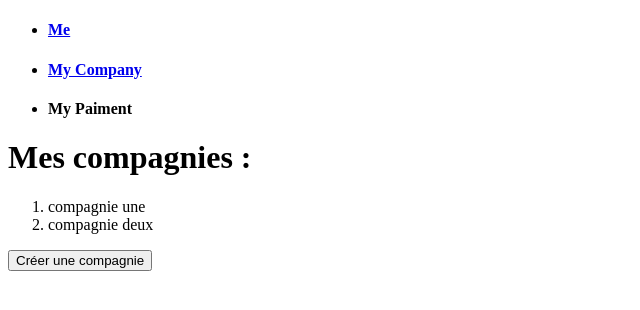
After one commit to monja119/Mahay-Fac, a Django app: page /company/ in a window 1280 px wide. The commit adds this page. Shown: the top 310 px of the page, without its empty margins (0-640 px from the left). Run offline with Django 4.2, Linux system fonts and the light colour scheme.

Commit message:
updating

```diff
--- a/app/templates/base.html
+++ b/app/templates/base.html
@@ -21,9 +21,10 @@
                 </li>
                 <li>
                     <h4>
-                        My Company
+                        <a href="{% url 'my_company' %}">
+                            My Company
+                        </a>
                     </h4>
-                </li>
                 <li>
                     <h4>
                         My Paiment
--- /dev/null
+++ b/app/templates/tab/my_company.html
@@ -0,0 +1,15 @@
+{% extends 'base.html' %}
+
+{% block title %} My company {% endblock %}
+
+{% block content %}
+<h1> Mes compagnies : </h1>
+<ol>
+    <li> compagnie une</li>
+    <li> compagnie deux</li>
+</ol>
+
+<a href="{% url 'create_company' %}">
+    <input type="button" value="Créer une compagnie">
+</a>
+{% endblock %}
--- a/app/views.py
+++ b/app/views.py
@@ -1,3 +1,4 @@
+import app.views
 from app.models import User
 from django.shortcuts import render, redirect
 from django.http import HttpResponse
@@ -149,3 +150,11 @@ def profile(request):
 
     except KeyError:
         return redirect(auth)
+
+
+def my_company(request):
+    return render(request, 'tab/my_company.html', locals())
+
+
+def create_company(request):
+    return render(request, 'creation/company.html', locals())
--- a/crm/urls.py
+++ b/crm/urls.py
@@ -29,4 +29,6 @@ urlpatterns = [
     # tab
     re_path(r'^home/$', app.views.home, name='home'),
     re_path(r'profile/', app.views.profile, name='profile'),
+    re_path(r'company/', app.views.my_company, name='my_company'),
+    re_path(r'create/company', app.views.create_company, name='create_company'),
 ]
```
Also changed, not shown: app/templates/creation/company.html (added, +9 -0 lines), db.sqlite3.
